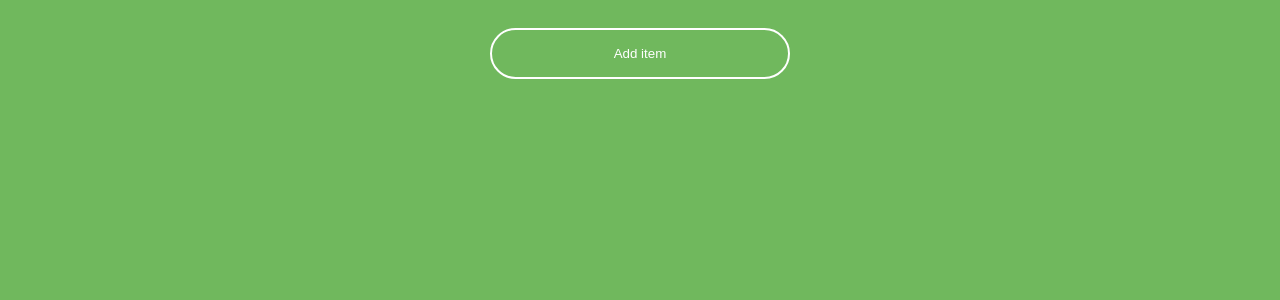
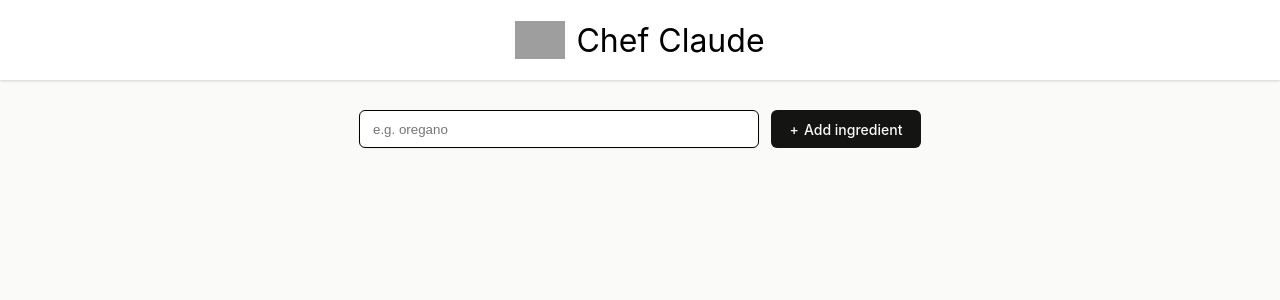
Before and after one commit to HarikaPenukonda/react-projects-prep, a React (Vite) app: page / in a window 1280 px wide. Shown: the top 300 px of the page. Built offline with nearby package versions, Linux system fonts and the light colour scheme; grey boxes are pictures that could not be loaded.

Commit message:
Refractor array state using useState

```diff
--- a/src/App.jsx
+++ b/src/App.jsx
@@ -7,13 +7,13 @@
 // import ProjectThree from './TravelApp' // static web app - Read-only
 // import ContactCard from './ContactCard'
 // import Joke from './props_practice'
-//import ChefClaude from './ChefClaude'
+import ChefClaude from './ChefClaude'
 // import UseStatePractice from "./UseState/practice"
 // import AppOne from "./UseState/practice/statepractice"
 // import TernaryApp from "./UseState/practice/ternarypractice"
 // import ToggleApp from "./UseState/practice/togglepractice"
 
-import ComplexArraysApp from "./UseState/practice/complexarrays"
+//import ComplexArraysApp from "./UseState/practice/complexarrays"
 
 
 function App() {
@@ -26,12 +26,12 @@ function App() {
     {/* <ProjectThree/> */}
     {/* <ContactCard/> */}
     {/* <Joke/> */}
-    {/* <ChefClaude/> */}
+    <ChefClaude/>
     {/* <UseStatePractice/>  usestate practice one*/}
     {/* <AppOne/>  */}
     {/* <TernaryApp/> */}
     {/* <ToggleApp/> */}
-    <ComplexArraysApp/>
+    {/* <ComplexArraysApp/> */}
    </>
   )
 }
--- a/src/ChefClaude/components/Main.jsx
+++ b/src/ChefClaude/components/Main.jsx
@@ -1,10 +1,26 @@
+import { useState } from "react";
+
 export default function Main(){
-    const ingredients = ["Chicken", "Oregano", "Tomatoes"]
+
+     /**
+     * Challenge: Update our app so that when the user enters a
+     * new ingredient and submits the form, it adds that new
+     * ingredient to our list!
+     */
+
+    const [ingredients, setIngredients] = useState([])
+
     let ingredientListItems = ingredients.map(ingredient => (
         <li key={ingredient}>{ingredient}</li>
     ))
 
     function handleSubmit(event){
+        /**
+         * Like before, don't worry about this FormData stuff yet.
+         * Just use the newIngredient below to help you finish the
+         * challenge.
+         */
+
         event.preventDefault();   // Prevents page refresh
         // console.log("Form Submitted!!")
         // grabbing the form data and displaying
@@ -12,7 +28,9 @@ export default function Main(){
         // event.currentTarget refers to the element on which the event listener is attached. the event listener is attached to the <form>.
         // FormData is a built-in JavaScript object. It scans the form and collects every input that has a name attribute.
         const newIngredient = formData.get("ingredient") // Give me the value stored under the key ingredient.
-        ingredients.push(newIngredient)
+        // ingredients.push(newIngredient)
+        // console.log(ingredients)
+        setIngredients(prevIngredients => [...prevIngredients,newIngredient])
         console.log(ingredients)
     }
 
```
